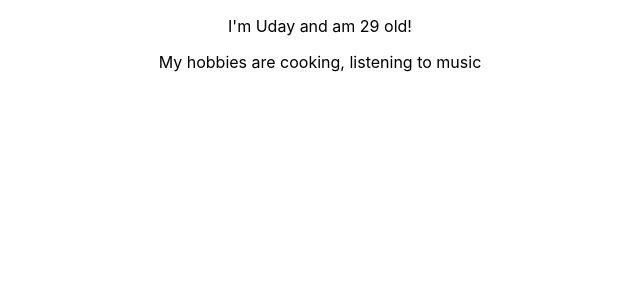
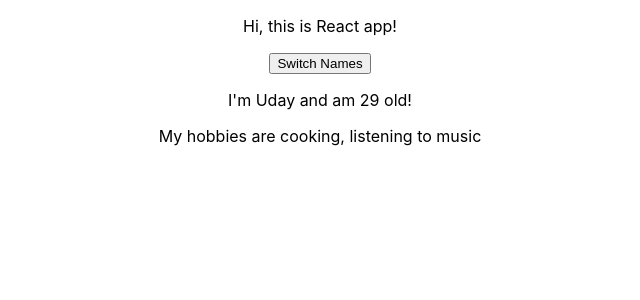
Before and after one commit to uphugar/react-learn, a React (Create React App) app: page / in a window 1280 px wide. Shown: the top 300 px of the page, without its empty margins (320-960 px from the left). Built offline with nearby package versions, Linux system fonts and the light colour scheme.

Commit message:
useState hook for functional component

```diff
--- a/src/App.js
+++ b/src/App.js
@@ -1,20 +1,34 @@
-import React, {Component} from 'react';
+import React,{useState} from 'react';
 import logo from './logo.svg';
 import './App.css';
 import Person from './Person/Person'
 
-class App extends Component {
-  state = {
-    persons:[
-      {name:'Uday', age:29, hobbies:'My hobbies are cooking, listening to music'},
-      {name:'Vijay', age:28},
-      {name:'Vinay', age:19 }
-    ]
-  }
-  render() { return(
+function App() {
+  // use state hook provides state storage for functional components.
+  // for class component, it will replace only the part of the object is need to be updated.
+  // example, it will replace persons if that is sub-object is passed.
+  // for functional component, it will replace whole object.
+  // example, it will replace persons with new object. also, otherdata object is lost.
+  const [personState, setPersonState] = useState({
+    persons: [
+      {name: 'Uday', age:29, hobbies:'cooking, listening to music'}
+    ],
+    otherdata:'some other data'
+  });
+
+  const switchNameHandler =()=>{
+    setPersonState({
+      persons: [
+        {name: 'Uday P Hugar', age:29, hobbies:'cooking, listening to music'}
+      ],
+      otherdata: personState.otherdata
+    })
+  };
+  return (
     <div className="App">
-
-      <Person name={this.state.persons[0].name} age={this.state.persons[0].age}>{this.state.persons[0].hobbies}</Person>
+      <p>Hi, this is React app!</p>
+      <button onClick={switchNameHandler}>Switch Names</button>
+      <Person name={personState.persons[0].name} age={personState.persons[0].age}>{personState.persons[0].hobbies}</Person>
       {/* <header className="App-header">
 
         <p>
@@ -32,7 +46,7 @@ class App extends Component {
     </div>
     //react converts html lookalike jsx code to React.createElement. react takes care of the compilation.
     // React.createElement('div', null,'im react app!' )
-  )};
+  );
 }
 
 export default App;
--- a/src/Person/Person.js
+++ b/src/Person/Person.js
@@ -4,7 +4,7 @@ const person = (props) => {
     return (
         <div>
             <p>I'm {props.name} and am {props.age} old!</p>
-            <p>{props.children}</p>
+            <p>My hobbies are {props.children}</p>
         </div>
     )
 }
```
Also changed, not shown: 1 other file (tests, documents, lock files or other folders).
